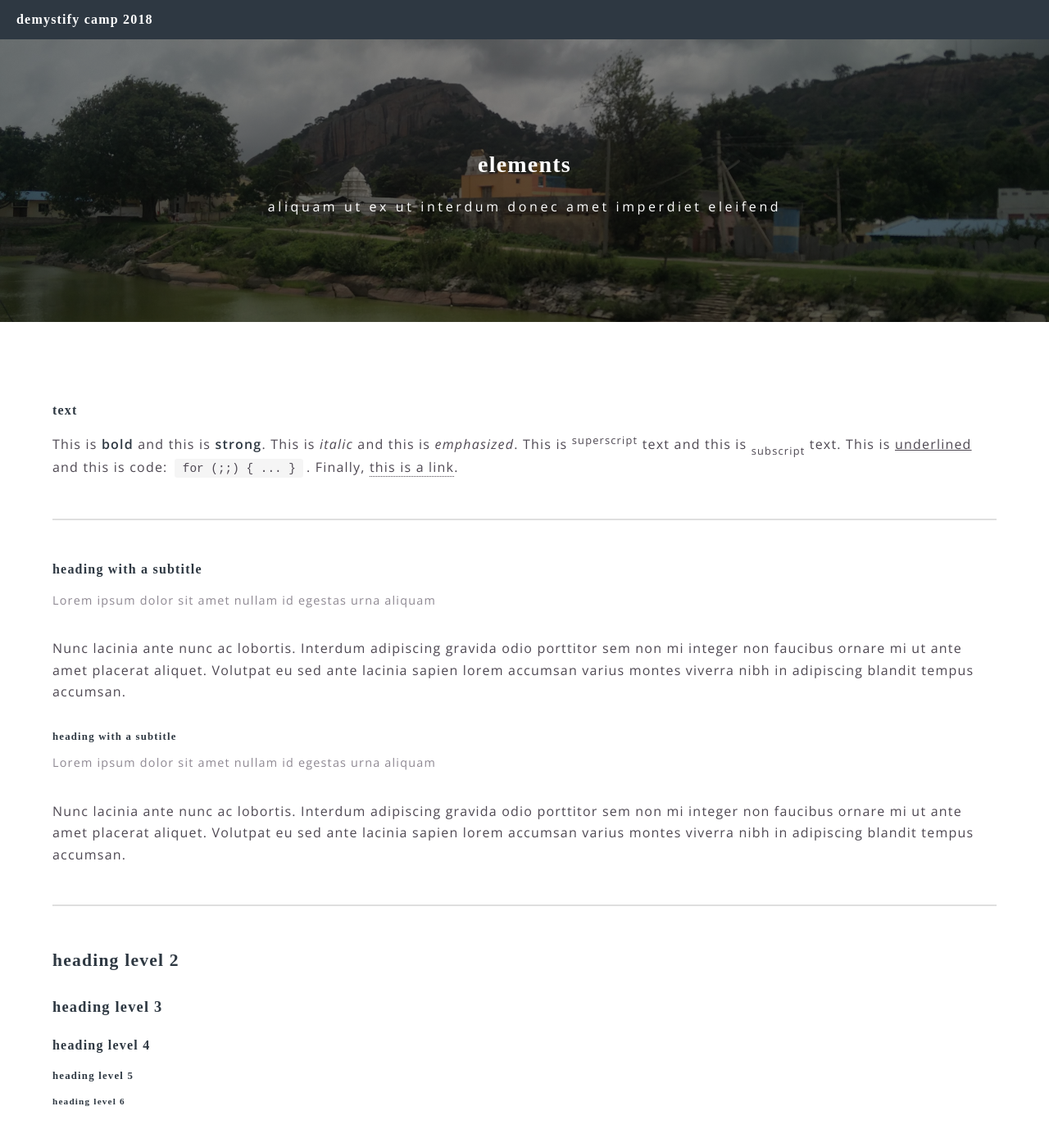
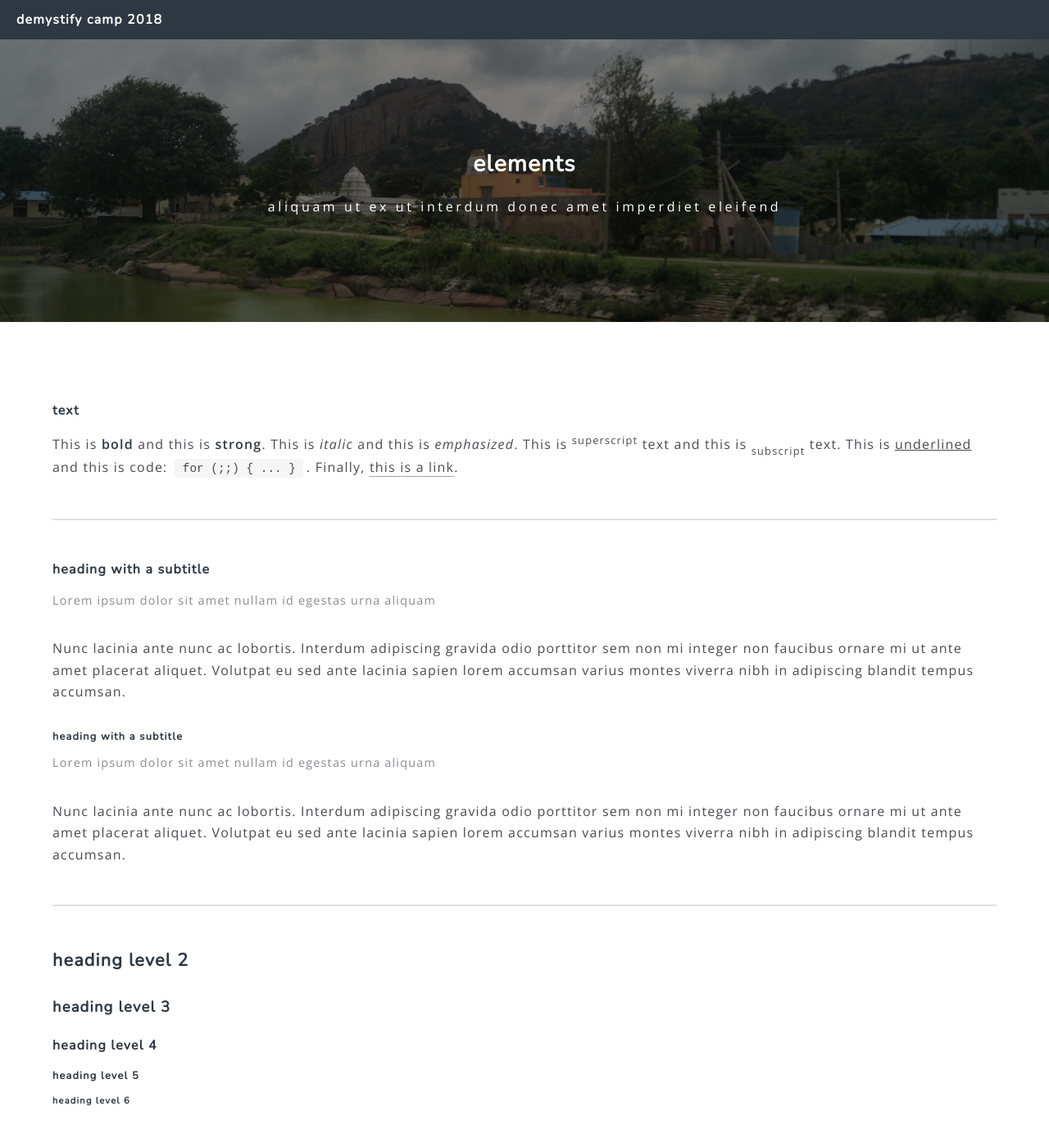
Before and after one commit to shreyas-satish/demystify, a Jekyll site: the page built from elements.html, in a window 1280 px wide and 1400 px high. Shown: the top 1389 px of the window at 82% size. Built offline with Jekyll 4.4.1, drawn with Linux system fonts in a browser that asks for light colours.

Commit message:
trying nunito

```diff
--- a/css/main.css
+++ b/css/main.css
@@ -1,6 +1,6 @@
 @import url(font-awesome.min.css);
 @import url("https://fonts.googleapis.com/css?family=Open+Sans:400,400italic,600,600italic,800,800italic");
-@import url("https://fonts.googleapis.com/css?family=PT+Serif");
+@import url("https://fonts.googleapis.com/css?family=Nunito");
 /*
 	Spectral by HTML5 UP
 	html5up.net | @n33co
@@ -2691,7 +2691,7 @@ body.is-mobile.landing #footer {
     padding: 0em 4em 6em 4em; } }
 
 h1, h2, h3, h4, h5, h6 {
-  font-family: 'PT+Serif', serif;
+  font-family: 'Nunito', sans-serif;
   weight: 400;
   weight-bold: 600;
   weight-extrabold: 800; }
--- a/css/main.scss
+++ b/css/main.scss
@@ -6,7 +6,7 @@ $baseurl: '/images';
 @import 'libs/mixins';
 @import 'font-awesome.min.css';
 @import url('https://fonts.googleapis.com/css?family=Open+Sans:400,400italic,600,600italic,800,800italic');
-@import url("https://fonts.googleapis.com/css?family=PT+Serif");
+@import url("https://fonts.googleapis.com/css?family=Nunito");
 
 /*
 	Spectral by HTML5 UP
@@ -1876,7 +1876,7 @@ $baseurl: '/images';
 	}
 
 	h1, h2, h3, h4, h5, h6 {
-		font-family: 'PT+Serif', serif;
+		font-family: 'Nunito', sans-serif;
 		weight: 400;
 		weight-bold: 600;
 		weight-extrabold: 800;
```
